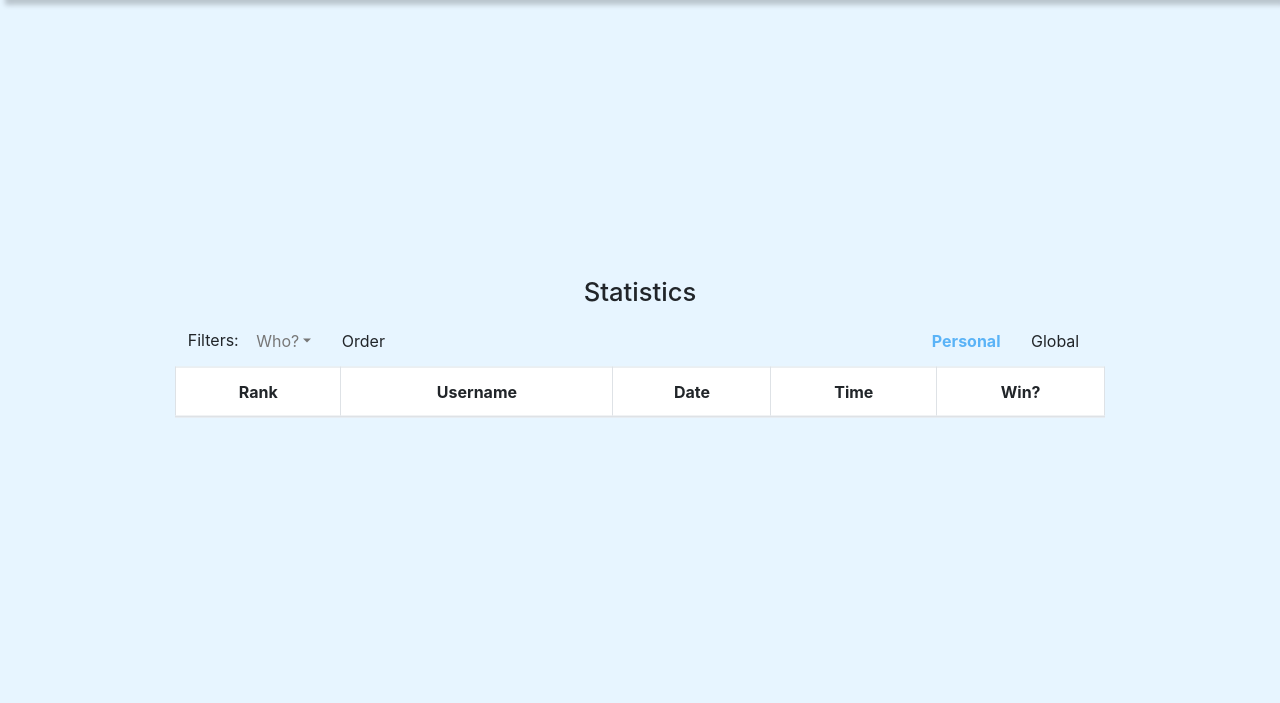
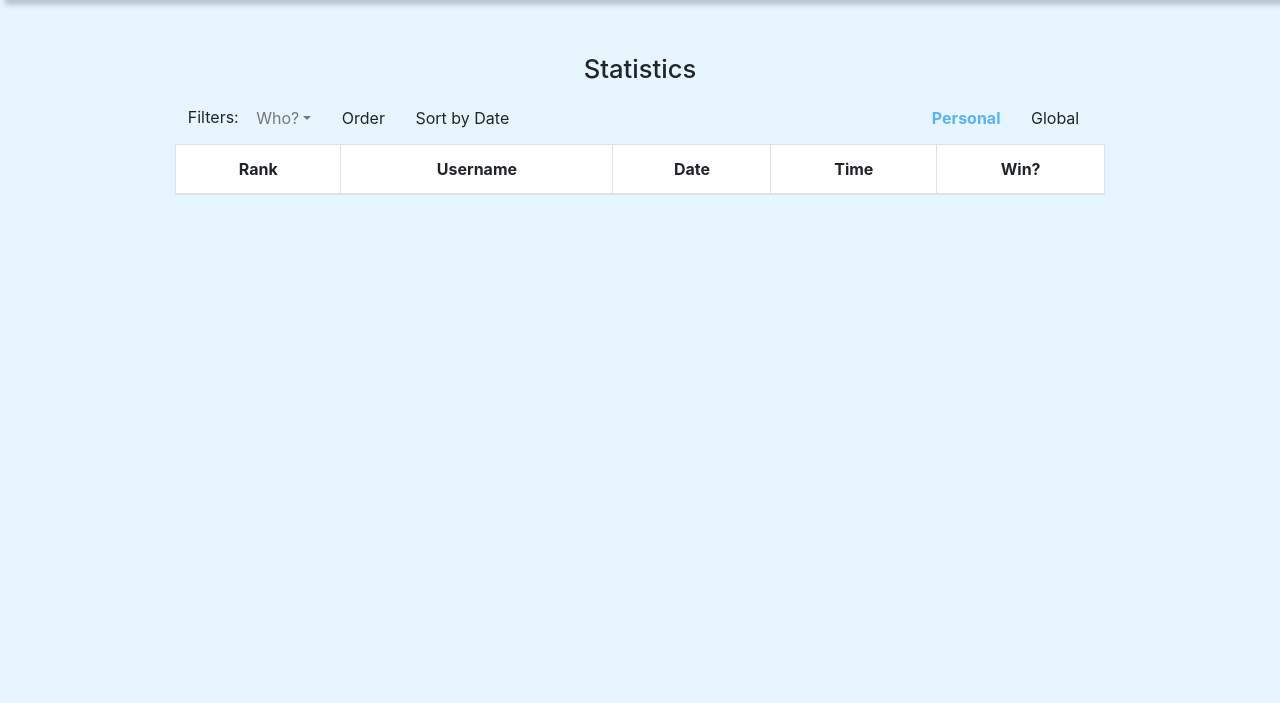
Before and after one commit to tallandsman/CITS3403-Project, a Flask app: page /statistics in a window 1280 px wide. Shown: the part 64-767 px from the top of the page. Run offline with Flask 2, Linux system fonts and the light colour scheme; data that the repository does not hold is empty.

Commit message:
stats page scroll stats css merged into home.css fixed popup js

```diff
--- a/app/static/scripts/nav_popup.js
+++ b/app/static/scripts/nav_popup.js
@@ -1,11 +1,17 @@
 // Navigation bar
-// Colose the dropdown menu if the user clicks not the menu button
+// Close the dropdown menu when a user clicks not the menu button
+// Close the pop up 'how to play' when a user click not the pop up space
 window.onclick = function(event) {
-    // console.log(event.target.matches('.menu_btn, .menu_btn *'))
     if (!event.target.matches('.menu_btn, .menu_btn *')) {
         var openDropdown = document.getElementById("myMenuDown");
         if (openDropdown.classList.contains('show')) {
             openDropdown.classList.remove('show');
+        }
+    }
+    if (!event.target.matches('.box_howtoplay, .down_item')) {
+        var openDropdown = document.getElementById("myPopup");
+        if (openDropdown.classList.contains('show_popup')) {
+            openDropdown.classList.remove('show_popup');
         }
     }
 }
@@ -14,20 +20,6 @@ function menuDown() {
     var dropdown = document.getElementById("myMenuDown");
     dropdown.classList.toggle("show");
 }
-// Pop up 'how to play'
-
-// Not working at the moment, if it's activated nav onclick function doesn't work
-// Exits by 'X' button doesn't look too bad
-// Colose the dropdown menu if the user clicks not the menu button
-// window.onclick = function(event) {
-//     if (!event.target.matches('.box_howtoplay, .down_item')) {
-//         var popup = document.getElementById("myPopup");
-//         if (popup.classList.contains('show_popup')) {
-//             popup.classList.remove('show_popup');
-//         }
-//     }
-// }
-
 // When the how to play menu is clicked, how to play pop up will be shown
 function popupShow() {
     var showpopup = document.getElementById("myPopup");
--- a/app/static/styles/home.css
+++ b/app/static/styles/home.css
@@ -425,6 +425,54 @@ and change style display toggled block and none */
 .popupSection {
 	margin: 5%;
 }
+
+/* Statistics Page CSS */
+.stats-contents {
+    margin: 0 12.5%;
+    max-height: 80vh;
+}
+.stats-contents>h3 {
+    text-align: center;
+    margin-top: 3vw;
+}
+.filter {
+    padding: 0.5vw 1vw;
+}
+.filter>p {
+    display: inline-block;
+    margin: 0;
+}
+.who {
+    color: #777;
+}
+.stats-contents .table-bordered {
+    background-color: #fff;
+    text-align: center;
+    border-color: #444;
+}
+.stats-contents tbody>tr:hover {
+    background-color: rgb(179, 221, 253);
+    color: #444;
+}
+
+/* tab */
+.tab {
+    overflow: hidden;
+    float: right;
+}
+.tab button:hover {
+    color: #888;
+}
+.tab button.active {
+    color: rgb(90, 179, 247);
+    font-weight: bold;
+}
+.tabcontent {
+    display: none;
+    height: 70vh;
+    overflow: scroll;
+}
+
 /* Admin page CSS */
 
 .admin-contents {
--- a/app/static/styles/statistics.css
+++ /dev/null
@@ -1,42 +0,0 @@
-.contents {
-    margin: 0 12.5%;
-}
-h3 {
-    text-align: center;
-    margin-top: 3vw;
-}
-.filter {
-    padding: 0.5vw 1vw;
-}
-.filter>p {
-    display: inline-block;
-    margin: 0;
-}
-.who {
-    color: #777;
-}
-.table-bordered {
-    background-color: #fff;
-    text-align: center;
-    border-color: #444;
-}
-tbody>tr:hover {
-    background-color: rgb(179, 221, 253);
-    color: #444;
-}
-
-/* tab */
-.tab {
-    overflow: hidden;
-    float: right;
-}
-.tab button:hover {
-    color: #888;
-}
-.tab button.active {
-    color: rgb(90, 179, 247);
-    font-weight: bold;
-}
-.tabcontent {
-    display: none;
-}
--- a/app/templates/base.html
+++ b/app/templates/base.html
@@ -24,7 +24,6 @@
 
     <!-- Personal CSS file -->
     <link rel="stylesheet" href="../static/styles/home.css">
-    <link rel="stylesheet" href="../static/styles/statistics.css">
 
     <!-- Personal JS file -->
     <script src="../static/scripts/nav_popup.js"></script>
--- a/app/templates/statistics.html
+++ b/app/templates/statistics.html
@@ -2,19 +2,20 @@
 
 {% block content %}
     <!-- Contents section ****************************************** -->
-    <div class="contents col-9 vertical-center">
+    <div class="stats-contents col-9 vertical-center">
         <h3>Statistics</h3>
         <div class="filter">
             <p>Filters:</p>
             <button class="who btn dropdown-toggle">Who?</button>
             <button class="order btn">Order</button>
+            <button class="btn" onclick="sortByDate()">Sort by Date</button>
             <div class="tab">
                 <button class="tablinks btn active" onclick="openStat(event, 'personal')">Personal</button>
                 <button class="tablinks btn" onclick="openStat(event, 'global')">Global</button>
             </div>
         </div>
         <div id="personal" class="tabcontent" style="display: block;">
-            <table class="table table-bordered">
+            <table class="table table-bordered" id="results">
                 <thead>
                     <tr>
                         <th>Rank</th>
```
